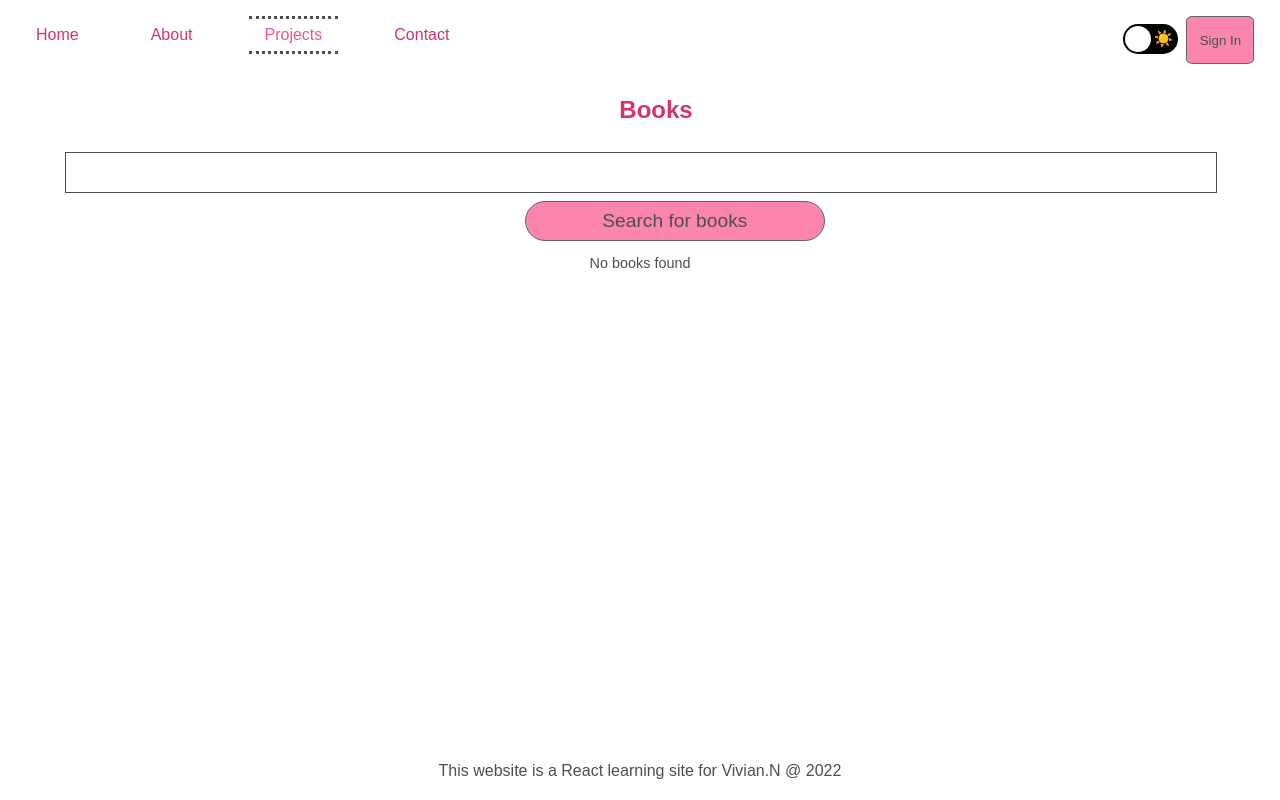
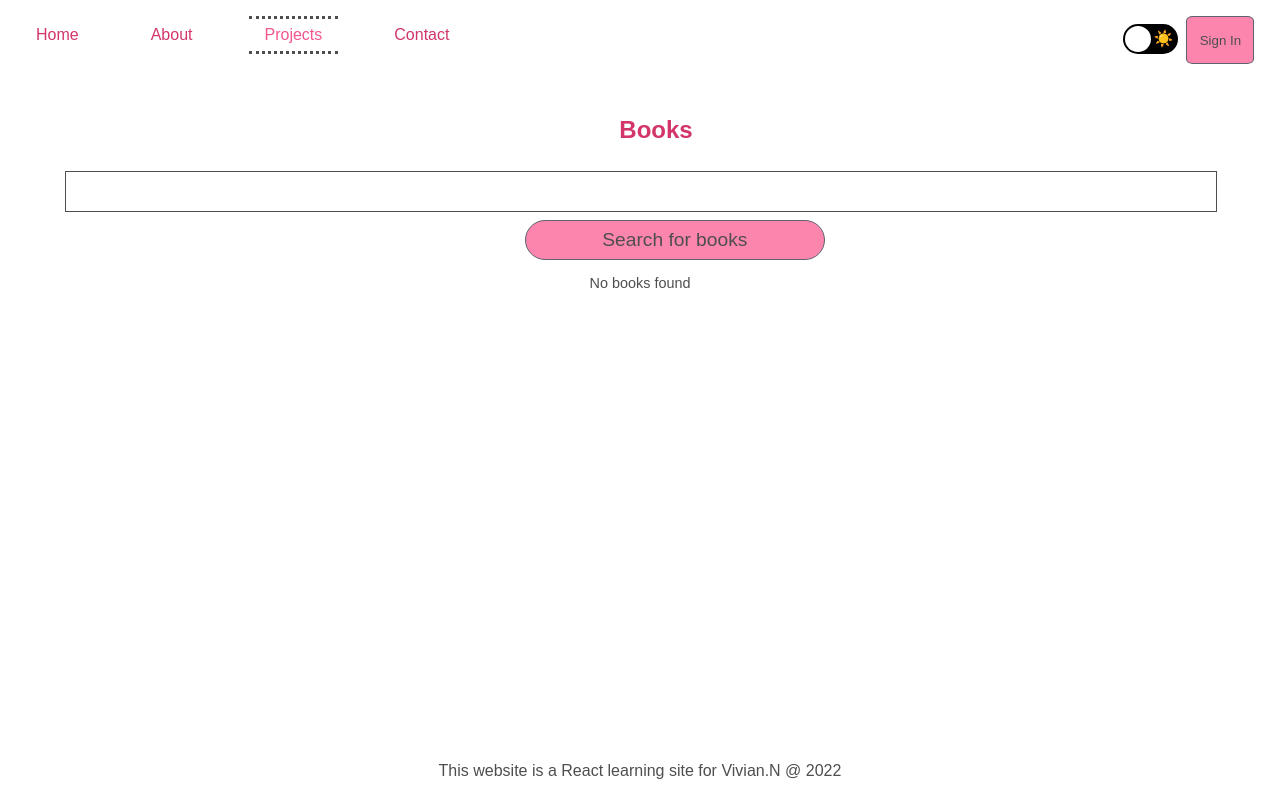
Before and after one commit to viv-nic/CLG-React-Assignments, a React (Create React App) app: page /projects/books in a window 1280 px wide. Built offline with nearby package versions, Linux system fonts and the light colour scheme.

Commit message:
fixing styling on book and todolist page

```diff
--- a/src/App.css
+++ b/src/App.css
@@ -74,6 +74,8 @@ body {
 /* if i take this out if would sovled the food page problem but my other sections on other page would be affected */
 section {
   padding-bottom: 2%;
+  background-color: var(--background-color);
+  color: var(--main-color);
 }
 
 
@@ -101,7 +103,8 @@ p {
 }
 
 .bookpage-layout, .todolist-layout {
-  margin: 2% 5%;
+  padding: 2% 5%;
+
 }
 
 a {
```
